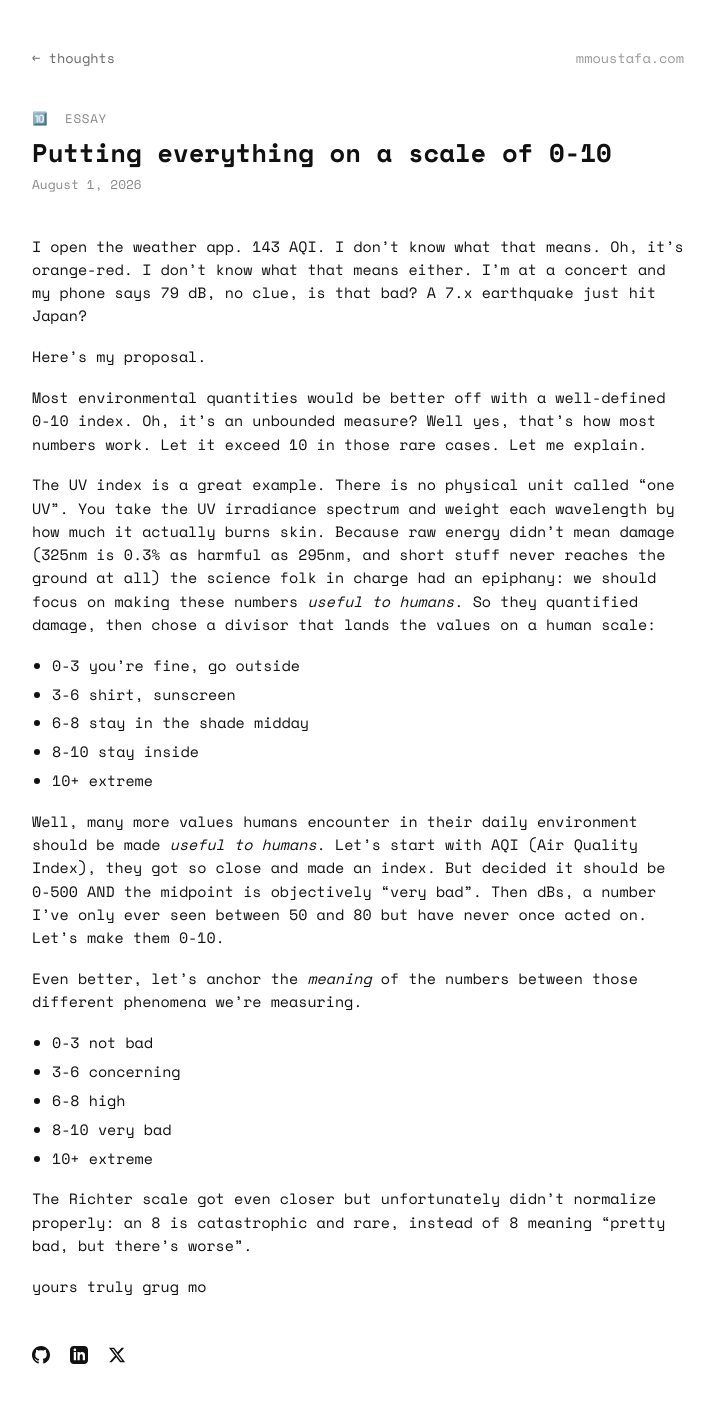
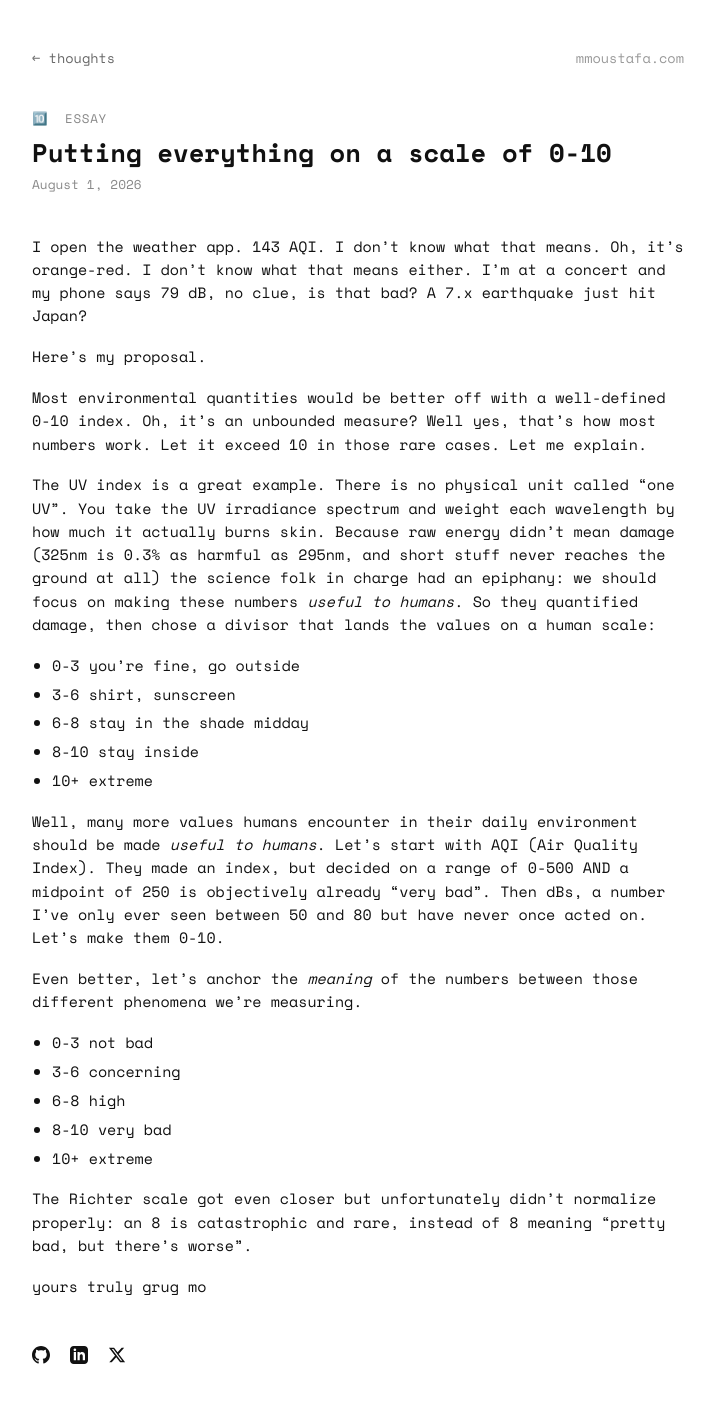
Before and after one commit to 0xmmo/0xmmo.github.io, a Jekyll site: the page built from _posts/2026-08-01-putting-everything-on-a-scale-of-0-10.md, in a window 1280 px wide. Shown: the whole page, without its empty margins (282-997 px from the left). Built offline with Jekyll 4.4.1, drawn with Linux system fonts in a browser that asks for light colours.

Commit message:
Reword AQI line to name the 250 midpoint
Co-Authored-By: Claude Opus 5 <noreply@anthropic.com>

```diff
--- a/_posts/2026-08-01-putting-everything-on-a-scale-of-0-10.md
+++ b/_posts/2026-08-01-putting-everything-on-a-scale-of-0-10.md
@@ -20,7 +20,7 @@ The UV index is a great example. There is no physical unit called "one UV". You
 - 8-10 stay inside
 - 10+ extreme
 
-Well, many more values humans encounter in their daily environment should be made *useful to humans*. Let's start with AQI (Air Quality Index), they got so close and made an index. But decided it should be 0-500 AND the midpoint is objectively "very bad". Then dBs, a number I've only ever seen between 50 and 80 but have never once acted on. Let's make them 0-10.
+Well, many more values humans encounter in their daily environment should be made *useful to humans*. Let's start with AQI (Air Quality Index). They made an index, but decided on a range of 0-500 AND a midpoint of 250 is objectively already "very bad". Then dBs, a number I've only ever seen between 50 and 80 but have never once acted on. Let's make them 0-10.
 
 Even better, let's anchor the *meaning* of the numbers between those different phenomena we're measuring.
 
```
